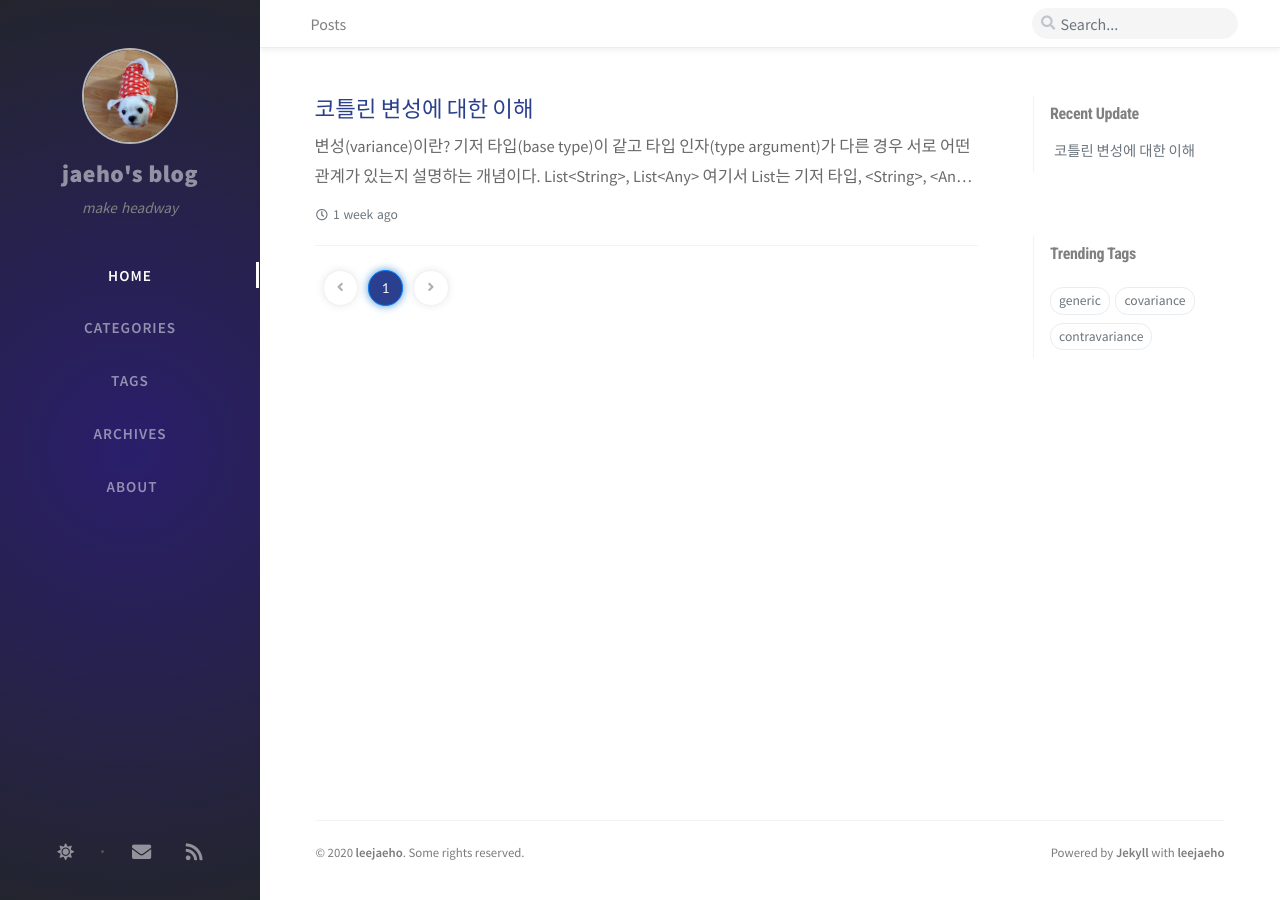
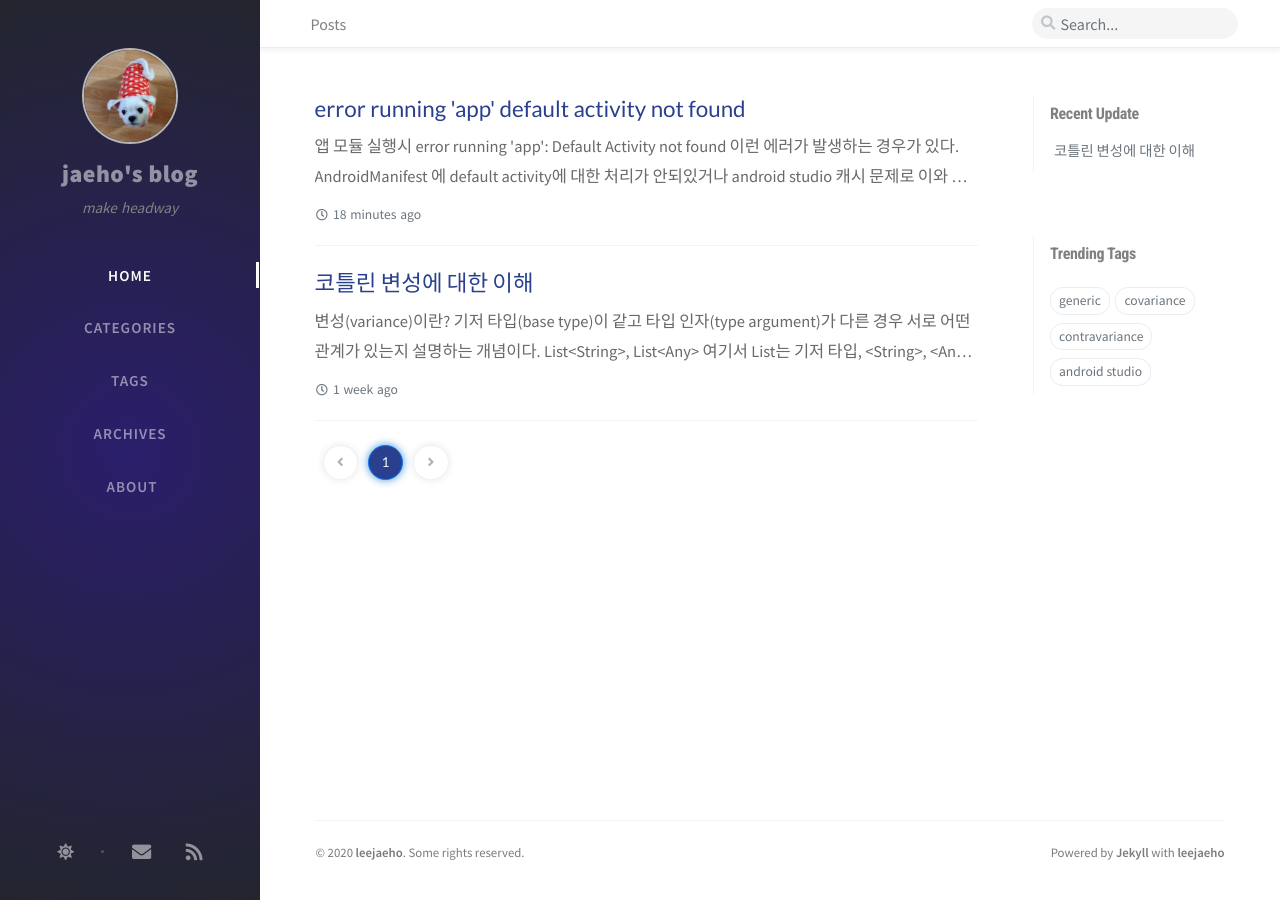
Before and after one commit to jaeho-lee104/old-jaeho-lee104-page, a Jekyll site: the page built from index.html, in a window 1280 px wide. Built offline with Jekyll 4.4.1, drawn with Linux system fonts in a browser that asks for light colours; nearby versions of some CDN libraries; the list of posts is cut into pages by our own code; comment, search, counter and statistics services are not loaded.

Commit message:
post: android studio run error

```diff
--- a/_data/updates.yml
+++ b/_data/updates.yml
@@ -1,3 +1,3 @@
 -
   filename: 'kotlin_generic_variance'
-  lastmod: '2020-07-14 08:08:34 +0900'
+  lastmod: '2020-07-14 16:21:31 +0900'
--- /dev/null
+++ b/_posts/2020-07-22-android_studio_run_error.md
@@ -0,0 +1,23 @@
+---
+title: error running 'app' default activity not found
+author: leejaeho
+date: 2020-07-22 11:56:00 +0900
+categories: [Android]
+tags: [android studio]
+---
+
+앱 모듈 실행시 `error running 'app': Default Activity not found`
+이런 에러가 발생하는 경우가 있다.
+
+1. AndroidManifest 에 default activity에 대한 처리가 안되있거나
+2. android studio 캐시 문제로 이와 같은 상황이 발생할 수 있다.
+
+2번의 경우
+* File > Invalid Caches / Restart
+* Android Studio 재실행
+* 또는, 직접 경로로 이동하여 관련 cache 파일 삭제
+
+정도의 조치를 취할 수 있으나,
+
+그래도 안 될 경우 `Edit Configurations` 에서 Launch Options 를 `Nothing` 으로 설정하여 Launch Options를 미적용 상태로 빌드할 수 있다.
+미적용 상태로 빌드할 경우 설치까지는 진행하고, 설치 후 launch는 하지 않는다.
--- /dev/null
+++ b/categories/android.html
@@ -0,0 +1,5 @@
+---
+layout: category
+title: Android
+category: Android
+---
--- /dev/null
+++ b/tags/android-studio.html
@@ -0,0 +1,5 @@
+---
+layout: tag
+title: android studio
+tag: android studio
+---
```
Also changed, not shown: assets/img/sample/devices-mockup.png (deleted), assets/img/sample/download-icons.png (deleted), assets/img/sample/mockup.png (deleted), assets/img/sample/upload-image.png (deleted).
